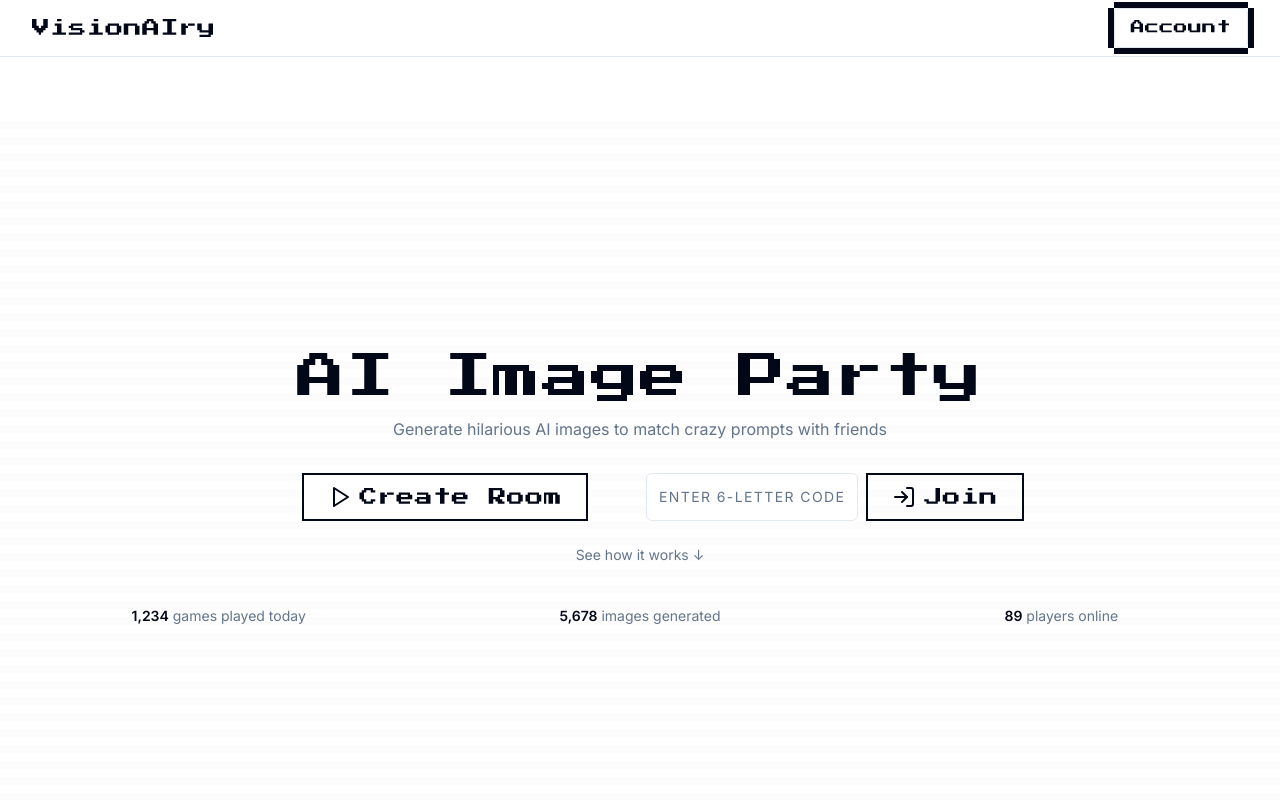
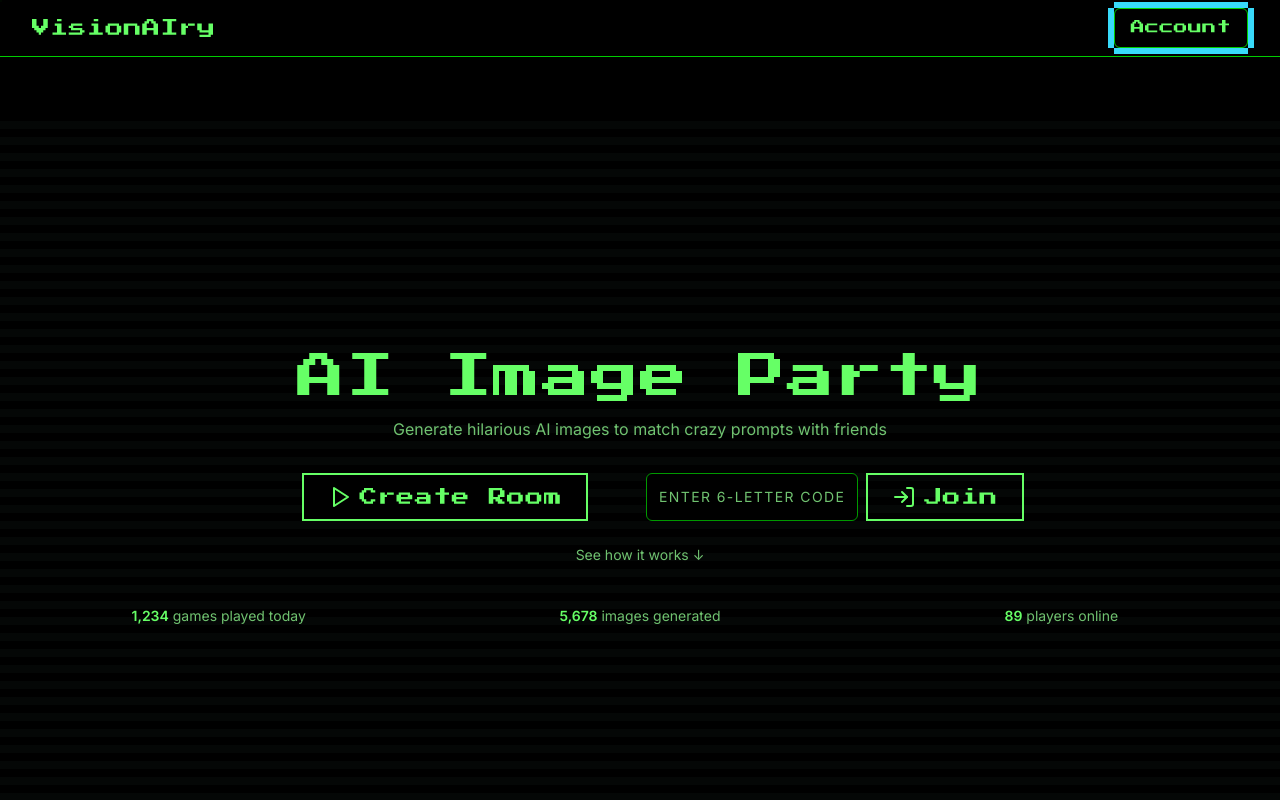
Before and after one commit to nmogil/visionary-ui-mock, a React (Vite) app: page / in a window 1280 px wide. Shown: the top 800 px of the page. Built offline with nearby package versions, Linux system fonts and the light colour scheme.

Commit message:
feat: Implement neon terminal theme
Update project theme to a neon terminal style with dark background, green and cyan accents, and a dotted grid. This includes changes to the ThemeProvider, global styles, and specific components like buttons and cards to match the new aesthetic.

```diff
--- a/index.html
+++ b/index.html
@@ -3,6 +3,8 @@
   <head>
     <meta charset="UTF-8" />
     <meta name="viewport" content="width=device-width, initial-scale=1.0" />
+    <meta name="theme-color" content="#000000" media="(prefers-color-scheme: dark)" />
+    <meta name="theme-color" content="#ffffff" media="(prefers-color-scheme: light)" />
     <title>AI Image Party — Multiplayer AI image game</title>
     <meta name="description" content="AI Image Party: Generate hilarious AI images to match crazy prompts with friends. Create or join a room instantly." />
     <link rel="canonical" href="/" />
--- a/src/components/layout/ThemeProvider.tsx
+++ b/src/components/layout/ThemeProvider.tsx
@@ -5,7 +5,7 @@ type ThemeProviderProps = React.ComponentProps<typeof NextThemesProvider>;
 
 export function ThemeProvider({ children, ...props }: ThemeProviderProps) {
   return (
-    <NextThemesProvider attribute="class" defaultTheme="system" enableSystem {...props}>
+    <NextThemesProvider attribute="class" defaultTheme="dark" enableSystem {...props}>
       {children}
     </NextThemesProvider>
   );
--- a/src/components/ui/8bit/button.tsx
+++ b/src/components/ui/8bit/button.tsx
@@ -11,6 +11,7 @@ const buttonVariants = cva(
         default: "bg-background text-foreground border-foreground",
         outline: "bg-transparent text-foreground border-foreground",
         ghost: "bg-transparent text-foreground border-transparent",
+        neon: "bg-background text-primary border-border",
       },
       size: {
         default: "h-10 px-4 text-sm",
--- a/src/index.css
+++ b/src/index.css
@@ -56,42 +56,42 @@ All colors MUST be HSL.
     --sidebar-ring: 217.2 91.2% 59.8%;
   }
 
-  .dark {
-    --background: 222.2 84% 4.9%;
-    --foreground: 210 40% 98%;
+.dark {
+    --background: 0 0% 0%;
+    --foreground: 120 100% 70%;
 
-    --card: 222.2 84% 4.9%;
-    --card-foreground: 210 40% 98%;
+    --card: 0 0% 0%;
+    --card-foreground: 120 100% 70%;
 
-    --popover: 222.2 84% 4.9%;
-    --popover-foreground: 210 40% 98%;
+    --popover: 0 0% 0%;
+    --popover-foreground: 120 100% 70%;
 
-    --primary: 210 40% 98%;
-    --primary-foreground: 222.2 47.4% 11.2%;
+    --primary: 190 95% 60%;
+    --primary-foreground: 210 40% 98%;
 
-    --secondary: 217.2 32.6% 17.5%;
-    --secondary-foreground: 210 40% 98%;
+    --secondary: 150 30% 10%;
+    --secondary-foreground: 120 100% 70%;
 
-    --muted: 217.2 32.6% 17.5%;
-    --muted-foreground: 215 20.2% 65.1%;
+    --muted: 150 20% 12%;
+    --muted-foreground: 120 40% 60%;
 
-    --accent: 217.2 32.6% 17.5%;
-    --accent-foreground: 210 40% 98%;
+    --accent: 50 100% 50%;
+    --accent-foreground: 222.2 84% 4.9%;
 
-    --destructive: 0 62.8% 30.6%;
+    --destructive: 0 84% 60%;
     --destructive-foreground: 210 40% 98%;
 
-    --border: 217.2 32.6% 17.5%;
-    --input: 217.2 32.6% 17.5%;
-    --ring: 212.7 26.8% 83.9%;
-    --sidebar-background: 240 5.9% 10%;
-    --sidebar-foreground: 240 4.8% 95.9%;
-    --sidebar-primary: 224.3 76.3% 48%;
-    --sidebar-primary-foreground: 0 0% 100%;
-    --sidebar-accent: 240 3.7% 15.9%;
-    --sidebar-accent-foreground: 240 4.8% 95.9%;
-    --sidebar-border: 240 3.7% 15.9%;
-    --sidebar-ring: 217.2 91.2% 59.8%;
+    --border: 120 100% 40%;
+    --input: 120 100% 30%;
+    --ring: 190 95% 60%;
+    --sidebar-background: 0 0% 0%;
+    --sidebar-foreground: 120 100% 70%;
+    --sidebar-primary: 190 95% 60%;
+    --sidebar-primary-foreground: 210 40% 98%;
+    --sidebar-accent: 150 20% 12%;
+    --sidebar-accent-foreground: 120 100% 70%;
+    --sidebar-border: 120 100% 35%;
+    --sidebar-ring: 190 95% 60%;
   }
 }
 
@@ -103,6 +103,10 @@ All colors MUST be HSL.
   body {
     @apply bg-background text-foreground;
     font-family: 'Inter', system-ui, -apple-system, Segoe UI, Roboto, sans-serif;
+    background-color: hsl(var(--background));
+    background-image: radial-gradient(circle at 1px 1px, hsl(var(--grid-dot) / 0.15) 1px, transparent 1px);
+    background-size: 24px 24px;
+    background-attachment: fixed;
   }
 
   html { scroll-behavior: smooth; }
@@ -117,11 +121,13 @@ All colors MUST be HSL.
     --hero-start: 0 0% 100%;
     --hero-end: 0 0% 92%;
     --surface-muted: 0 0% 96%;
+    --grid-dot: 210 10% 80%;
   }
   .dark {
-    --hero-start: 222.2 84% 6%;
-    --hero-end: 222.2 84% 10%;
-    --surface-muted: 222.2 32% 16%;
+    --hero-start: 165 80% 10%;
+    --hero-end: 190 80% 16%;
+    --surface-muted: 150 20% 12%;
+    --grid-dot: 120 100% 35%;
   }
 }
 
@@ -133,4 +139,9 @@ All colors MUST be HSL.
       repeating-linear-gradient(90deg, hsl(var(--background)) 0 8px, hsl(var(--muted)) 8px 16px);
     background-size: 16px 16px;
   }
+  .bg-grid-dots {
+    background-color: hsl(var(--background));
+    background-image: radial-gradient(circle at 1px 1px, hsl(var(--grid-dot) / 0.15) 1px, transparent 1px);
+    background-size: 24px 24px;
+  }
 }
--- a/src/pages/NotFound.tsx
+++ b/src/pages/NotFound.tsx
@@ -12,11 +12,11 @@ const NotFound = () => {
   }, [location.pathname]);
 
   return (
-    <div className="min-h-screen flex items-center justify-center bg-gray-100">
+    <div className="min-h-screen flex items-center justify-center bg-background">
       <div className="text-center">
-        <h1 className="text-4xl font-bold mb-4">404</h1>
-        <p className="text-xl text-gray-600 mb-4">Oops! Page not found</p>
-        <a href="/" className="text-blue-500 hover:text-blue-700 underline">
+        <h1 className="text-4xl font-bold mb-4 text-foreground">404</h1>
+        <p className="text-xl text-muted-foreground mb-4">Oops! Page not found</p>
+        <a href="/" className="text-primary underline hover:opacity-90">
           Return to Home
         </a>
       </div>
```
